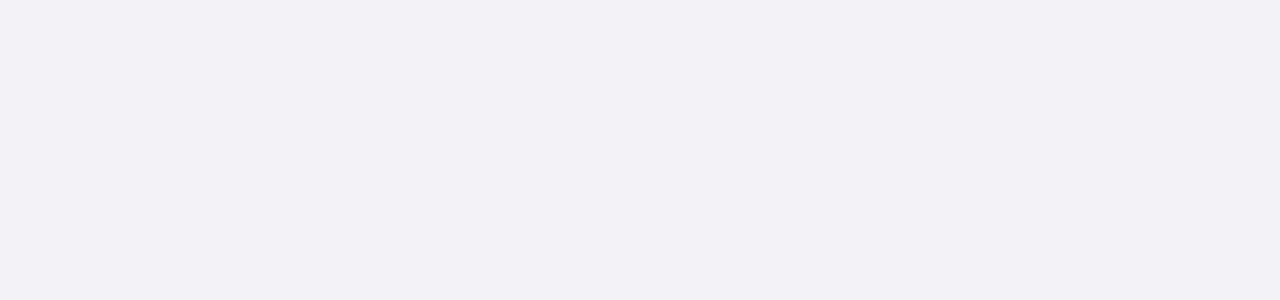
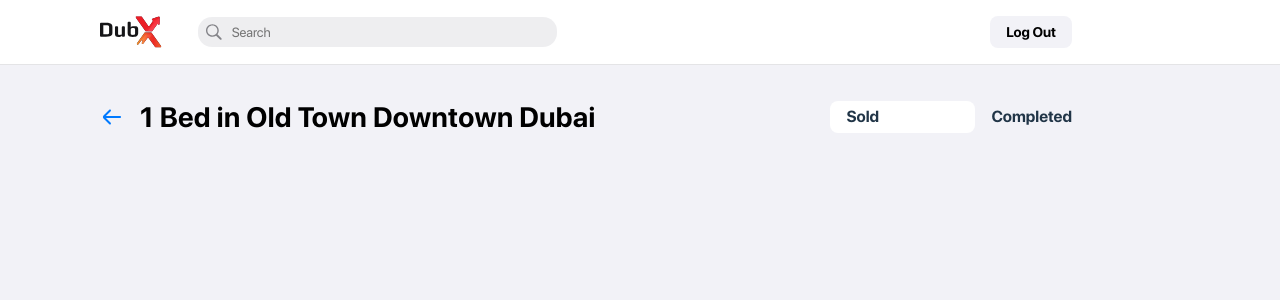
Before and after one commit to VadimTan/real-estate-funding, a React (Vite) app: page /add in a window 1280 px wide. Before the commit this address had no page. Shown: the top 300 px of the page. Built offline with nearby package versions, Linux system fonts and the light colour scheme.

Commit message:
added Login Validation

```diff
--- a/src/App.jsx
+++ b/src/App.jsx
@@ -3,6 +3,7 @@ import './App.css';
 import { useRoutes } from 'react-router-dom';
 import { ListOfProp } from './components/listOfProperties/props/ListOfProp';
 import { Login } from './components/login/Login';
+import { AddNEdit } from './components/addNEdit/AddNEdit';
 
 function App() {
 	const routing = useRoutes([
@@ -16,6 +17,10 @@ function App() {
 			element: <ListOfProp />,
 			//  isLoggedIn ? <ListOfProp /> : <Navigate to={'/login-window'} /
 		},
+		{
+			path: '/add',
+			element: <AddNEdit />,
+		},
 	]);
 
 	return <>{routing}</>;
--- /dev/null
+++ b/src/components/addNEdit/AddNEdit.jsx
@@ -0,0 +1,33 @@
+import filled from '../../assets/images/filled.svg';
+import { NavMenu } from '../listOfProperties/navigation/NavMenu';
+import '../../styles/addnedit.scss';
+
+export const AddNEdit = () => {
+	return (
+		<>
+			<NavMenu />
+			<div className="container-add-edit">
+				<div className="header-of-container">
+					<div className="arrow-header-of-container-block">
+						<img
+							src={filled}
+							alt=""
+						/>
+						<div className="h1-for-header-of-container">
+							<h1 className="h1-header">1 Bed in Old Town Downtown Dubai</h1>
+						</div>
+					</div>
+
+					<div className="toggle-container">
+						<div className="toggle-sold">
+							<span className="text-for-toggle-sold">Sold</span>
+						</div>
+						<div className="toggle-completed">
+							<span className="text-for-toggle-completed">Completed</span>
+						</div>
+					</div>
+				</div>
+			</div>
+		</>
+	);
+};
--- a/src/components/login/Login.jsx
+++ b/src/components/login/Login.jsx
@@ -14,10 +14,7 @@ export const Login = () => {
 	const getPassword = localStorage.getItem('PasswordData');
 
 	const handleSubmit = () => {
-		if (
-			email.current.value.includes('@gmail.com') &&
-			password.current.value.length >= 8
-		) {
+		if (email.current.value && password.current.value) {
 			localStorage.setItem('EmailData', email.current.value);
 			localStorage.setItem('PasswordData', password.current.value);
 		}
@@ -48,7 +45,8 @@ export const Login = () => {
 										className="email-input"
 										type="email"
 										placeholder="email@example.com"
-										ref={email}></input>
+										ref={email}
+										required></input>
 								</div>
 								<div>
 									<Label className="password-text">Password</Label>
@@ -56,7 +54,9 @@ export const Login = () => {
 										className="password-input"
 										type="password"
 										placeholder="Password"
-										ref={password}></input>
+										ref={password}
+										required
+										minLength={8}></input>
 								</div>
 								<div className="button-sign-in-register">
 									<Button className={'login-btn-sign-in'}>
--- /dev/null
+++ b/src/styles/addnedit.scss
@@ -0,0 +1,55 @@
+.container-add-edit {
+	display: flex;
+	flex-direction: column;
+	padding: 16px 100px;
+}
+
+.header-of-container {
+	display: flex;
+	flex-direction: row;
+	justify-content: space-between;
+	align-items: center;
+	gap: 16px;
+}
+
+.arrow-header-of-container-block {
+	display: flex;
+	align-items: center;
+	gap: 16px;
+}
+
+.h1-header {
+	font-family: SF Pro Display;
+	font-style: normal;
+	font-weight: 700;
+	font-size: 28px;
+	line-height: 34px;
+	letter-spacing: 0.36px;
+	color: #000000;
+	flex: none;
+	order: 1;
+	flex-grow: 1;
+}
+
+.toggle-container {
+	display: flex;
+	flex-direction: row;
+	align-items: center;
+	padding-right: 10%;
+	gap: 16px;
+}
+
+.toggle-sold {
+	display: flex;
+	flex-direction: row;
+	align-items: center;
+	padding: 0px 0px 0px 16px;
+	gap: 16px;
+	width: 129px;
+	height: 32px;
+	background: #ffffff;
+	border-radius: 8px;
+	flex: none;
+	order: 0;
+	flex-grow: 0;
+}
```
Also changed, not shown: src/assets/images/filled.svg (added).
